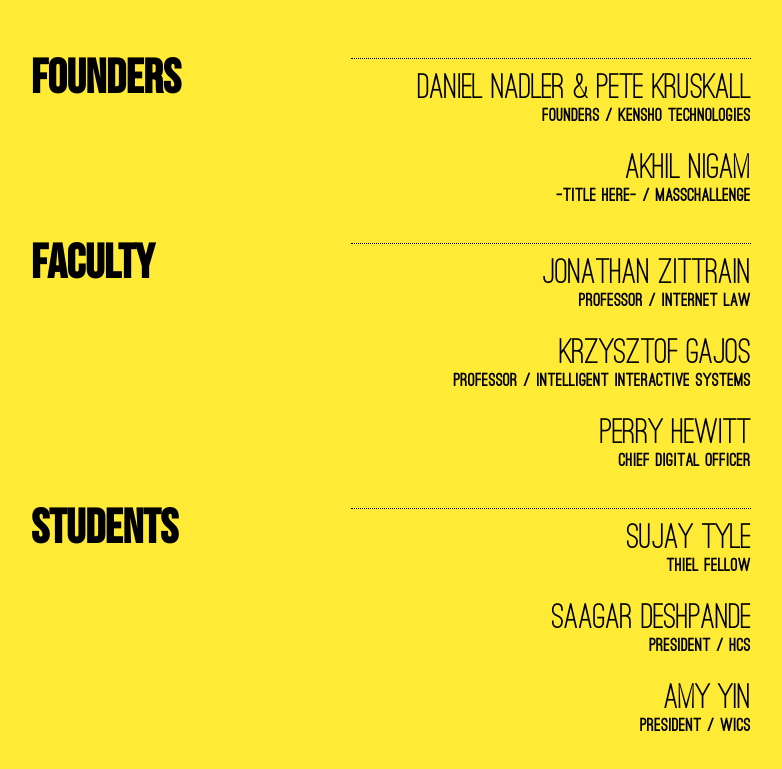
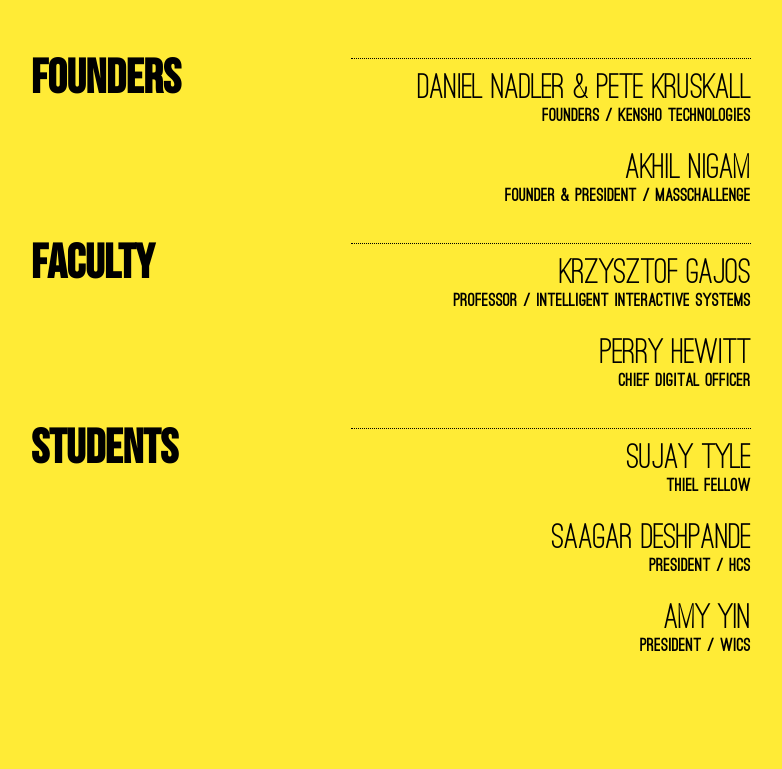
Before and after one commit to angelali/harvard-io, a plain HTML site: page index.html in a window 1280 px wide. Shown: the part 1171-1940 px from the top of the page, without its empty margins (249-1031 px from the left). Drawn offline with Linux system fonts and the light colour scheme.

Commit message:
updated speakers

```diff
--- a/index.html
+++ b/index.html
@@ -45,14 +45,11 @@
             <h5>Founders / Kensho Technologies</h5>
 
             <h4>Akhil Nigam</h4>
-            <h5>-Title here- / MassChallenge</h5>
+            <h5>Founder &amp; President / MassChallenge</h5>
           </div>
 
           <h3>Faculty</h3>
           <div class="speakers-section">
-            <h4>Jonathan Zittrain</h4>
-            <h5>Professor / Internet Law</h5>
-
             <h4>Krzysztof Gajos</h4>
             <h5>Professor / Intelligent Interactive Systems</h5>
 
```
